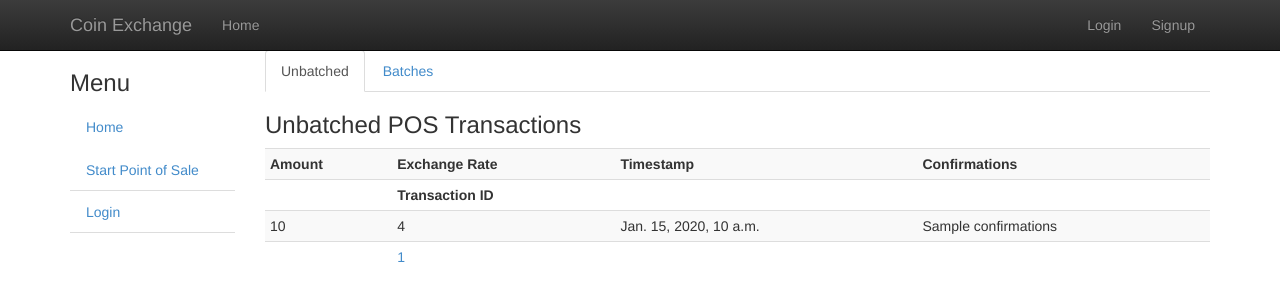
After one commit to stormsherpa/bitcoin-retail, a Django app: template coinexchange/btc/pos/templates/coinexchange/pos/admin.html in a window 1280 px wide. The commit adds this page. Shown: the top 301 px of the page. Run offline with Django 3.2, Linux system fonts and the light colour scheme; the template is opened without the code that fills it: most values are stand-ins (such as "Sample title", 1, 10 or a date in 2020); some libraries are stand-ins or nearby versions.

Commit message:
Start batch/payment workflow.

```diff
--- a/coinexchange/btc/clientlib.py
+++ b/coinexchange/btc/clientlib.py
@@ -45,3 +45,9 @@ def move_btc(from_account, to_account, amount):
 def send_to_escrow(buyer, seller, amount):
     (from_tx, to_tx) = move_btc(buyer.btc_account, 'escrow', amount)
     pass
+
+def get_tx_confirmations(txid):
+    response = BitcoindClient.get_instance().gettransaction(txid)
+    print response
+    if not response.get('error', True):
+        return response.get('result')
--- /dev/null
+++ b/coinexchange/btc/pos/templates/coinexchange/pos/admin.html
@@ -0,0 +1,55 @@
+{% extends "coinexchange/leftnav.html" %}
+
+{% block title %}
+POS Admin - {{user.username}}
+{% endblock %}
+
+{% block innercontent %}
+<ul class="nav nav-tabs" id="posTab">
+	<li class="active"><a data-toggle="tab" href="#newbatch">Unbatched</a></li>
+	<li><a data-toggle="tab" href="#batch">Batches</a></li>
+</ul>
+<div class="tab-content">
+	<div class="tab-pane active" id="newbatch">
+		<h3>Unbatched POS Transactions</h3>
+		<table class="table table-condensed table-striped">
+			<tr>
+				<th>Amount</th>
+				<th>Exchange Rate</th>
+				<th>Timestamp</th>
+				<th>Confirmations</th>
+			</tr>
+			<tr>
+				<th></th>
+				<th colspan="3">Transaction ID</th>
+			</tr>
+		{% for tx in unbatched_tx %}
+			<tr>
+				<td>{{tx.amount}}</td>
+				<td>{{tx.currency_btc_exchange_rate}}</td>
+				<td>{{tx.tx_timestamp}}</td>
+				<td>{{tx.tx_detail.confirmations}}</td>
+			</tr>
+			<tr>
+				<td></td>
+				<td colspan="3">
+					<a href="http://blockchain.info/tx/{{tx.btc_txid}}" target="_blank">
+						{{tx.btc_txid}}
+					</a>
+				</td>
+			</tr>
+		{% endfor %}
+		</table>
+	</div>
+	<div class="tab-pane" id="batch">
+		<h3>Transaction Batches</h3>
+		<table class="table table-condensed table-striped">
+			<tr>
+				<th>ID</th>
+				<th>Timestamp</th>
+			</tr>
+		</table>
+	</div>
+</div>
+
+{% endblock %}
--- a/coinexchange/btc/queue/bitcoind_agent.py
+++ b/coinexchange/btc/queue/bitcoind_agent.py
@@ -35,6 +35,7 @@ class BitcoindAgent():
                              'getbalance',
                              'getaddressesbyaccount',
                              'getnewaddress',
+                             'gettransaction',
                             ]
 
 #     def _cast_callback(self, ch, method, properties, body):
--- a/coinexchange/main/templates/coinexchange/leftnav.html
+++ b/coinexchange/main/templates/coinexchange/leftnav.html
@@ -11,6 +11,7 @@
 		</ul>
 		{% if user and user.is_authenticated %}
 		<ul class="nav nav-tabs nav-stacked">
+			<li><a href="{% url "pos_admin" %}">POS Admin</a></li>
 			<li><a href="{% url "account_home" %}">Your Account</a></li>
 			{% if user.is_superuser %}
 			<li><a href="/djangoadmin" target="_blank">Django Admin Portal</a></li>
--- a/coinexchange/urls.py
+++ b/coinexchange/urls.py
@@ -17,6 +17,7 @@ urlpatterns = patterns('',
     url(r'^signup$', 'coinexchange.account.views.signup', name='account_signup'),
 
     url(r'^account$', 'coinexchange.account.views.home', name='account_home'),
+    url(r'^account/pos/', include('coinexchange.btc.pos.admin_urls')),
     url(r'^account/api/', include('coinexchange.account.api.urls')),
     url(r'^account/settings$', 'coinexchange.account.views.settings', name='account_settings'),
     url(r'^pos/', include('coinexchange.btc.pos.urls')),
```
Also changed, not shown: coinexchange/btc/pos/admin_urls.py (added, +7 -0 lines), coinexchange/btc/pos/management/commands/poll_pos_transactions.py (+16 -1 lines), coinexchange/btc/pos/models.py (+16 -0 lines), coinexchange/btc/pos/views.py (+15 -0 lines), coinexchange/btc/queue/bitcoind_client.py (+7 -2 lines).
